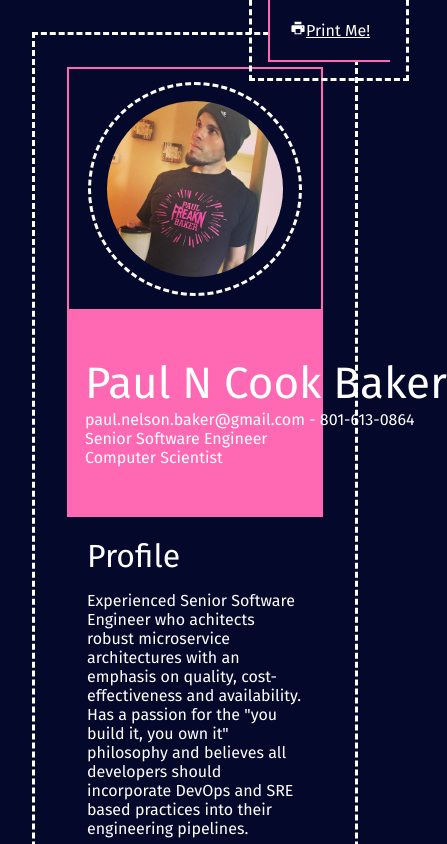
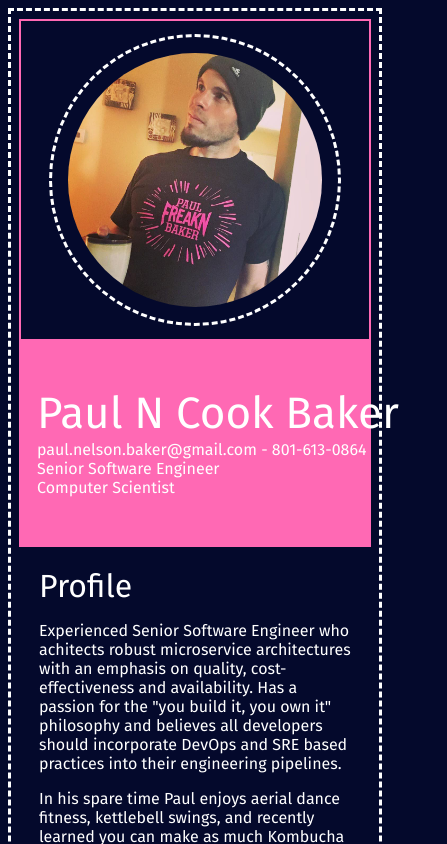
Before and after one commit to niko-dunixi/react-resume, a React (Create React App) app: page / in a window 390 px wide. Shown: the top 844 px of the page, 447 px wide, since content can reach past the window. Built offline with nearby package versions, Linux system fonts and the light colour scheme.

Commit message:
fix: updating padding responsiveness

```diff
--- a/src/App.css
+++ b/src/App.css
@@ -1,45 +1,7 @@
-/* .App {
-  text-align: center;
-}
-
-.App-logo {
-  height: 40vmin;
-  pointer-events: none;
-}
-
-@media (prefers-reduced-motion: no-preference) {
-  .App-logo {
-    animation: App-logo-spin infinite 20s linear;
-  }
-}
-
-.App-header {
-  background-color: #282c34;
-  min-height: 100vh;
-  display: flex;
-  flex-direction: column;
-  align-items: center;
-  justify-content: center;
-  font-size: calc(10px + 2vmin);
-  color: white;
-}
-
-.App-link {
-  color: #61dafb;
-}
-
-@keyframes App-logo-spin {
-  from {
-    transform: rotate(0deg);
-  }
-  to {
-    transform: rotate(360deg);
-  }
-} */
-
-/* @import url('https://fonts.googleapis.com/css2?family=Raleway:wght@100&display=swap'); */
+/* Main definitions */
 @import url("https://fonts.googleapis.com/css2?family=Fira+Mono&family=Fira+Sans&family=Roboto&display=swap");
 
+/* Handling header responsiveness as dimensions change */
 @media only screen and (min-width: 1600px) {
   .resume-subject-container {
     padding-left: 20em;
@@ -68,6 +30,7 @@
   }
 }
 
+/* Custom handling for padding on big and small sizes */
 @media only screen and (max-width: 775px) {
   .resume-header {
     flex-direction: column-reverse;
@@ -81,17 +44,40 @@
     padding-bottom: 3em;
   }
   .resume-header > img {
-    min-width: 45vw;
-    min-height: 45vw;
+    min-width: 65vw;
+    min-height: 65vw;
   }
 }
 
+@media screen and (min-width: 775px) {
+  body {
+    margin: 2em;
+  }
+  .resume-page {
+    padding: 2em;
+  }
+  .style-controls {
+    padding: 1.25em;
+  }
+}
+
+@media screen and (max-width: 775px) {
+  body {
+    margin: 0.5em;
+  }
+  .resume-page {
+    padding: 0.5em;
+  }
+  .style-controls {
+    display: none;
+  }
+}
+
+/* Primary screen definitions */
 @media screen {
   body {
-    margin: 2em;
     color: #fff;
     background-color: #04092c;
-
     /* font-family: 'Raleway', sans-serif; */
     font-family: "Fira Sans", sans-serif;
   }
@@ -106,7 +92,6 @@
     border-bottom: 2px solid hotpink;
     outline: 3px white dashed;
     outline-offset: 1em;
-    padding: 1.25em;
   }
   .style-control-link {
     text-decoration: underline;
@@ -115,7 +100,6 @@
     border: 3px white dashed;
     /* background-color: #04092c; */
     aspect-ratio: 210 / 297; /* aspect ratio of a4 paper: https://papersizes.io/a/*/
-    padding: 2em;
   }
   .resume-header {
     border: 2px solid hotpink;
@@ -152,6 +136,7 @@
   }
 }
 
+/* Simplicitic view for printing */
 @media only print {
   body {
     margin: 0em;
```
